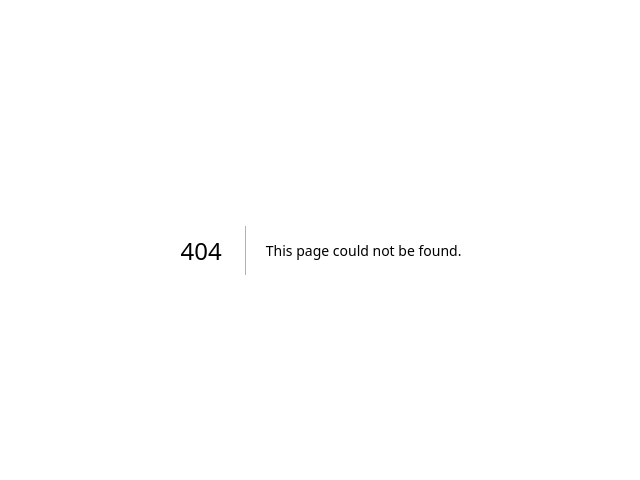
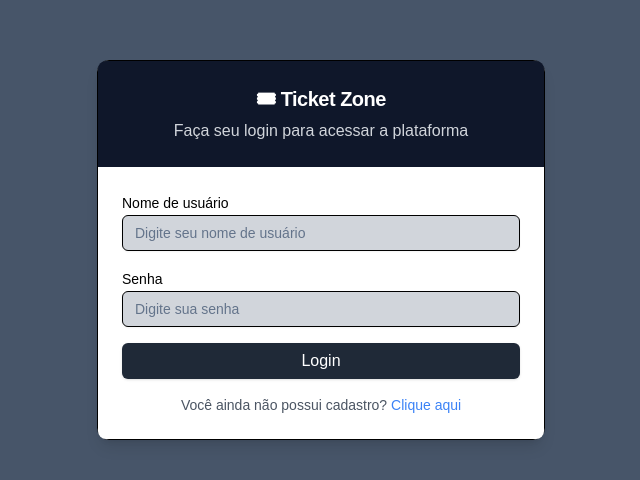
Before and after one commit to TicketZone-SD/ticketzone-frontend, a Next.js app: page /login in a window 1280 px wide. Before the commit this address had no page. Shown: the part 150-630 px from the top of the page, without its empty margins (319-959 px from the left). Built offline with nearby package versions, Linux system fonts and the light colour scheme.

Commit message:
Login e Cadastro atualizados com novo modelo

```diff
--- a/src/app/cadastro/page.tsx
+++ b/src/app/cadastro/page.tsx
@@ -14,6 +14,7 @@ import {
 } from "@/components/ui/select";
 import { Toaster } from "@/components/ui/toaster";
 import { useToast } from "@/hooks/use-toast";
+import Link from "next/link";
 
 export default function Cadastro() {
   const { toast } = useToast();
@@ -285,6 +286,16 @@ export default function Cadastro() {
             >
               Cadastrar
             </Button>
+
+             {/* Texto com link clicável para cadastro */}
+            <div className="text-center mt-4">
+              <p className="text-sm text-gray-600">
+                Você já possui um Login?{" "}
+                <Link href="/login" className="text-blue-500 hover:underline">
+                  Clique aqui
+                </Link>
+              </p>
+            </div>
           </form>
         </CardContent>
       </Card>
--- /dev/null
+++ b/src/app/login/page.tsx
@@ -0,0 +1,157 @@
+"use client"; // Marca o componente como um componente de cliente
+
+import { useState } from "react";
+import { Input } from "@/components/ui/input";
+import { Button } from "@/components/ui/button";
+import { Card, CardContent, CardHeader, CardTitle } from "@/components/ui/card";
+import { Label } from "@/components/ui/label";
+import { Toaster } from "@/components/ui/toaster";
+import { useToast } from "@/hooks/use-toast";
+import Link from "next/link"; // Importação do Link para redirecionamento
+
+export default function Login() {
+  const { toast } = useToast();
+  const [formData, setFormData] = useState({
+    username: "",
+    password: "",
+  });
+
+  const [errors, setErrors] = useState({
+    username: "",
+    password: "",
+  });
+
+  const validate = (field: string) => {
+    const newErrors = { ...errors };
+    let isValid = true;
+
+    switch (field) {
+      case "username":
+        if (!formData.username) {
+          newErrors.username = "O nome de usuário é obrigatório.";
+          isValid = false;
+        } else {
+          newErrors.username = "";
+        }
+        break;
+
+      case "password":
+        if (!formData.password || formData.password.length < 6) {
+          newErrors.password = "Senha deve ter pelo menos 6 caracteres.";
+          isValid = false;
+        } else {
+          newErrors.password = "";
+        }
+        break;
+
+      default:
+        break;
+    }
+
+    setErrors(newErrors);
+    return isValid;
+  };
+
+  const handleChange = (e: React.ChangeEvent<HTMLInputElement>) => {
+    const { name, value } = e.target;
+    setFormData({ ...formData, [name]: value });
+    validate(name);
+  };
+
+  const handleSubmit = (e: React.FormEvent) => {
+    e.preventDefault();
+
+    let isValid = true;
+    Object.keys(formData).forEach((key) => {
+      if (!validate(key)) {
+        isValid = false;
+      }
+    });
+
+    if (isValid) {
+      console.log("Dados de login:", formData);
+
+      toast({
+        title: "Sucesso!",
+        description: "Login realizado com sucesso.",
+      });
+
+      setFormData({
+        username: "",
+        password: "",
+      });
+
+      setErrors({
+        username: "",
+        password: "",
+      });
+    }
+  };
+
+  return (
+    <div className="flex items-center justify-center min-h-screen p-8 bg-slate-600">
+      <Toaster />
+      <Card className="w-full max-w-md shadow-lg text-white border border-black">
+        <CardHeader className="text-center bg-primary p-6 rounded-t-lg">
+          <CardTitle className="text-xl font-bold">🎟 Ticket Zone</CardTitle>
+          <p className="text-gray-300">Faça seu login para acessar a plataforma</p>
+        </CardHeader>
+
+        <CardContent className="bg-white text-black p-6 rounded-b-lg">
+          <form onSubmit={handleSubmit} className="space-y-4">
+            <div>
+              <Label>Nome de usuário</Label>
+              <Input
+                type="text"
+                name="username"
+                value={formData.username}
+                onChange={handleChange}
+                placeholder="Digite seu nome de usuário"
+                className={`bg-gray-300 border ${
+                  errors.username ? "border-red-600" : "border-black"
+                }`}
+              />
+              {errors.username && (
+                <p className="text-red-600 text-sm">{errors.username}</p>
+              )}
+            </div>
+
+            <div>
+              <Label>Senha</Label>
+              <Input
+                type="password"
+                name="password"
+                value={formData.password}
+                onChange={handleChange}
+                placeholder="Digite sua senha"
+                className={`bg-gray-300 border ${
+                  errors.password ? "border-red-600" : "border-black"
+                }`}
+              />
+              {errors.password && (
+                <p className="text-red-600 text-sm">{errors.password}</p>
+              )}
+            </div>
+
+            <Button
+              type="submit"
+              className="w-full py-4 px-6 text-base font-medium rounded-md bg-gray-800 hover:bg-gray-700 text-white"
+            >
+              Login
+            </Button>
+
+            {/* Texto com link clicável para cadastro */}
+            <div className="text-center mt-4">
+              <p className="text-sm text-gray-600">
+                Você ainda não possui cadastro?{" "}
+                <Link href="/cadastro" className="text-blue-500 hover:underline">
+                  Clique aqui
+                </Link>
+              </p>
+            </div>
+          </form>
+        </CardContent>
+      </Card>
+    </div>
+  );
+}
```
Also changed, not shown: 1 other file (tests, documents, lock files or other folders).
